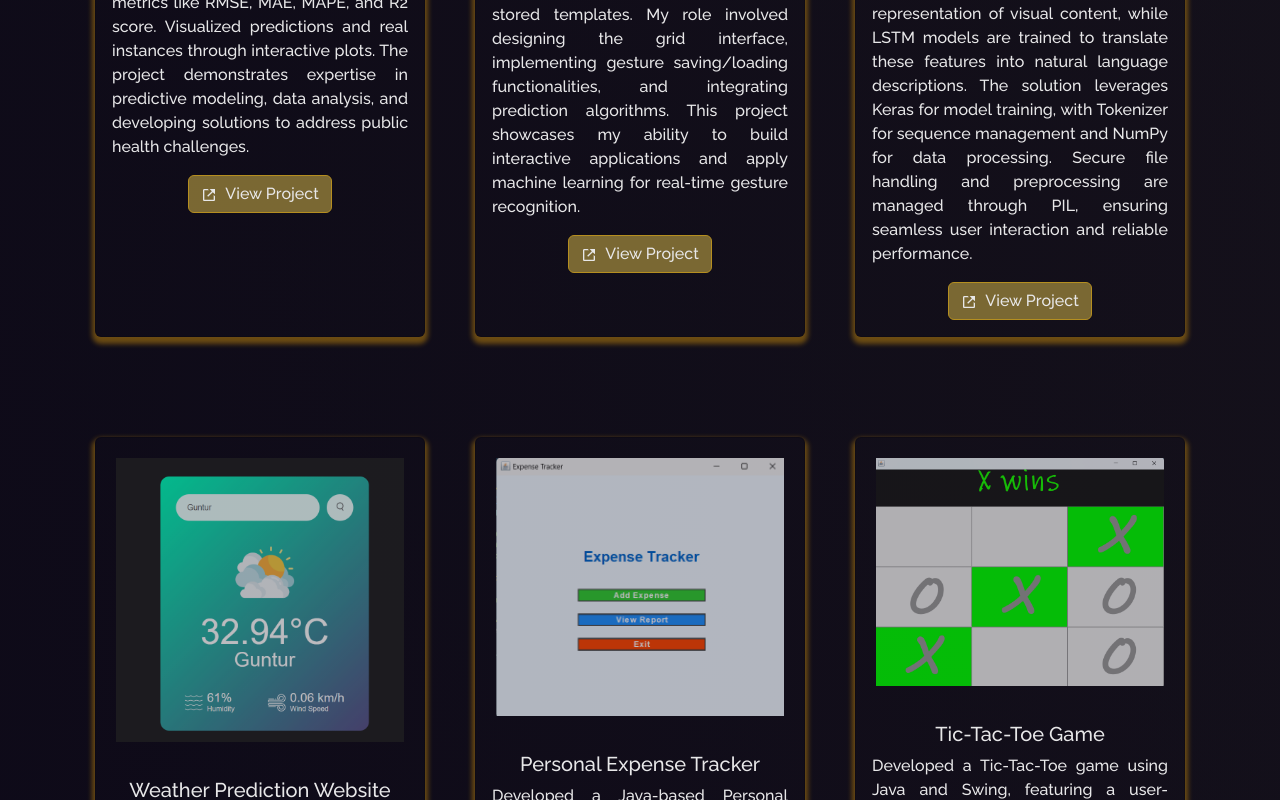
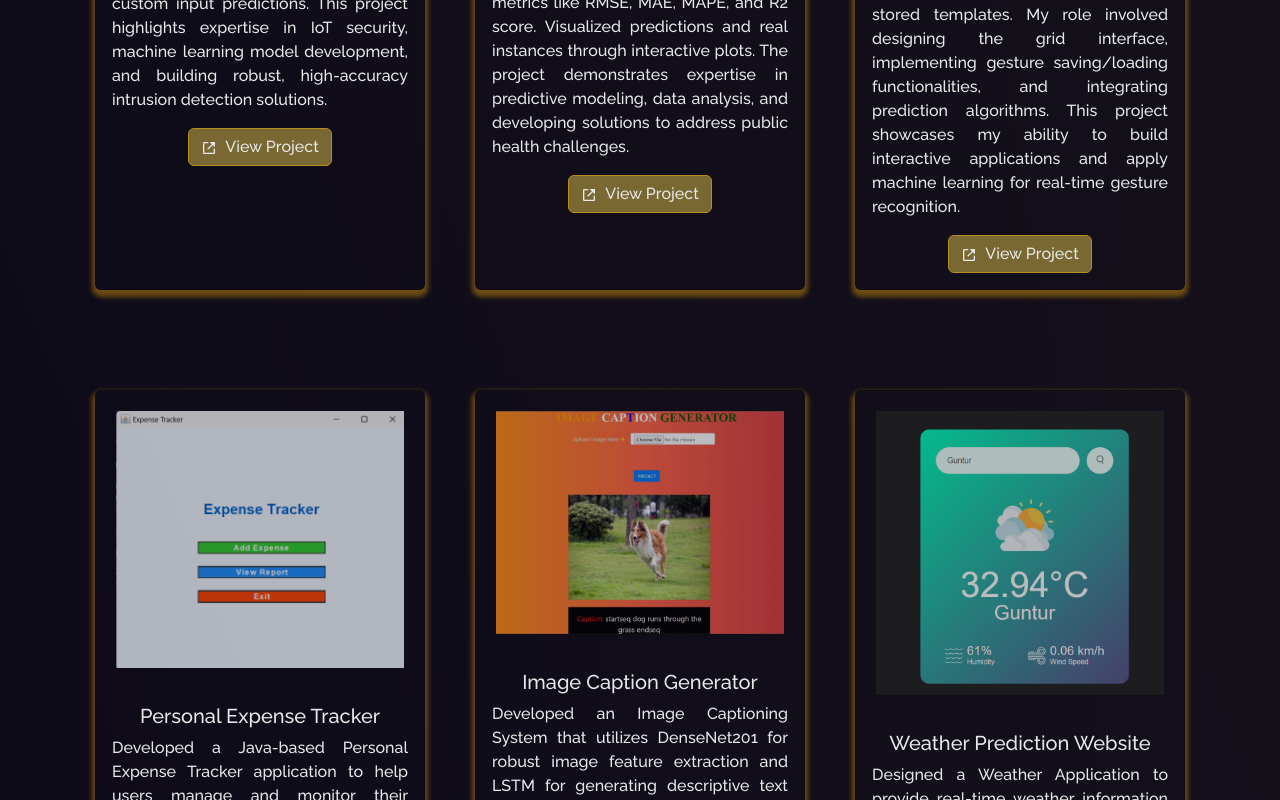
Before and after one commit to tarunganesh2004/MyPortfolio, a React (Create React App) app: page /project in a window 1280 px wide. Shown: the part 900-1700 px from the top of the page. Built offline with nearby package versions, Linux system fonts and the light colour scheme.

Commit message:
updated resume & projects

```diff
--- a/src/components/Projects/Projects.js
+++ b/src/components/Projects/Projects.js
@@ -9,6 +9,7 @@ import ges from "../../Assets/Projects/gesture.png";
 import ttt from "../../Assets/Projects/tic-tac-toe.png";
 import space from "../../Assets/Projects/space.png";
 import expenseTrackerImage from "../../Assets/Projects/expense.png"
+import iotimage from "../../Assets/Projects/Iot.jpg"
 import ReactGA from "react-ga";
 
 function Projects() {
@@ -26,6 +27,17 @@ function Projects() {
           Here are a few projects I've worked on recently.
         </p>
         <Row style={{ justifyContent: "center", paddingBottom: "10px" }}>
+          <Col md={4} className="project-card">
+            <ProjectCard
+              imgPath={iotimage}
+              isBlog={false}
+              title="IoT Network Traffic Detection"
+              description="Developed an IoT network traffic detection system using the ACI IoT 2023 dataset. The project involved data preprocessing, feature selection based on importance, standardization, and label encoding. Built and compared multiple machine learning models including TabNet, ResNet, Autoencoder, and MLP. Achieved the highest accuracy of 98% with TabNet, evaluated through Confusion Matrix, ROC and Precision–Recall curves. Deployed the final TabNet model along with scaler and label encoder for custom input predictions. This project highlights expertise in IoT security, machine learning model development, and building robust, high-accuracy intrusion detection solutions."
+              link="https://github.com/tarunganesh2004/IOT-Network-Traffic-Detection"
+              liveLink=""
+            />
+
+          </Col>
           <Col md={4} className="project-card">
             <ProjectCard
               imgPath={covid}
@@ -47,6 +59,17 @@ function Projects() {
               liveLink=""
             />
 
+          </Col>
+
+          <Col md={4} className="project-card">
+            <ProjectCard
+              imgPath={expenseTrackerImage}
+              isBlog={false}
+              title="Personal Expense Tracker"
+              description="Developed a Java-based Personal Expense Tracker application to help users manage and monitor their expenses efficiently. The application includes features for adding expenses with categories, amounts, and descriptions. Users can view a summarized report of their total expenses compared to their monthly budget and see a breakdown of expenses by category. Built using core Java concepts like OOP (Object-Oriented Programming) and implemented with a user-friendly Swing-based GUI, the application supports essential functionalities without relying on external libraries. Ideal for budgeting and personal finance management, the Expense Tracker offers a clean, interactive interface for users to track spending within defined limits."
+              link="https://github.com/tarunganesh2004/Expense-Tracker-Using-OOPS"
+              liveLink=""
+            />
           </Col>
 
           <Col md={4} className="project-card">
@@ -74,16 +97,7 @@ function Projects() {
 
           </Col>
 
-          <Col md={4} className="project-card">
-            <ProjectCard
-              imgPath={expenseTrackerImage}
-              isBlog={false}
-              title="Personal Expense Tracker"
-              description="Developed a Java-based Personal Expense Tracker application to help users manage and monitor their expenses efficiently. The application includes features for adding expenses with categories, amounts, and descriptions. Users can view a summarized report of their total expenses compared to their monthly budget and see a breakdown of expenses by category. Built using core Java concepts like OOP (Object-Oriented Programming) and implemented with a user-friendly Swing-based GUI, the application supports essential functionalities without relying on external libraries. Ideal for budgeting and personal finance management, the Expense Tracker offers a clean, interactive interface for users to track spending within defined limits."
-              link="https://github.com/tarunganesh2004/Expense-Tracker-Using-OOPS"
-              liveLink=""
-            />
-          </Col>
+
 
 
           <Col md={4} className="project-card">
--- a/src/components/Resume/Resume.js
+++ b/src/components/Resume/Resume.js
@@ -4,7 +4,7 @@ import Button from "react-bootstrap/Button";
 import Particle from "../Particle";
 import Resumecontent from "./ResumeContent";
 // @ts-ignore
-import pdf from "../../Assets/TGResume.pdf";
+import pdf from "../../Assets/Tarun_Ganesh_new_resume.pdf";
 import { AiOutlineDownload } from "react-icons/ai";
 import { FaBriefcase, FaGraduationCap, FaTrophy } from "react-icons/fa";
 import ReactGA from "react-ga";
@@ -87,7 +87,7 @@ function Resume() {
               date="Dec 2021 - May 2025"
               content={[
                 "Developed a strong foundation in computer science while specializing in the dynamic field of Artificial Intelligence and Machine Learning. Acquired comprehensive knowledge and practical skills in areas such as machine learning, deep learning, and natural language processing",
-                "CGPA: 8.85/10",
+                "CGPA: 8.99/10",
               ]}
             />
 
```
Also changed, not shown: src/Assets/Projects/Iot.jpg (added), 1 other file (tests, documents, lock files or other folders).
